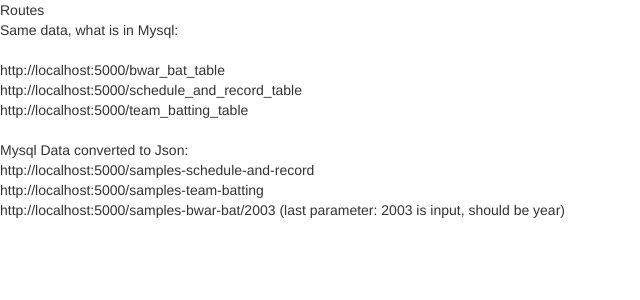
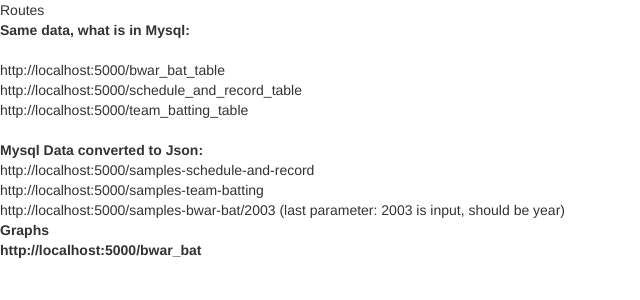
Before and after one commit to tkhutunishvili/project-baseball, a Flask app: page / in a window 1280 px wide. Shown: the top 300 px of the page, without its empty margins (0-640 px from the left). Run offline with Flask 2, Linux system fonts and the light colour scheme; some libraries are stand-ins or nearby versions.

Commit message:
updated  README.md and Index.html

```diff
--- a/Flusk-app/templates/index.html
+++ b/Flusk-app/templates/index.html
@@ -15,17 +15,21 @@
 
 <p>
 Routes</br>
-Same data, what is in Mysql:</br>
+<b>Same data, what is in Mysql:</b></br>
 </br>
 http://localhost:5000/bwar_bat_table </br>
 http://localhost:5000/schedule_and_record_table </br>
 http://localhost:5000/team_batting_table </br>
 </br>
-Mysql Data converted to Json:</br>
+<b>Mysql Data converted to Json:</b></br>
 http://localhost:5000/samples-schedule-and-record <br>
 http://localhost:5000/samples-team-batting<br>
 http://localhost:5000/samples-bwar-bat/2003 (last parameter: 2003 is input, should be year)
+<br>
+<b>Graphs<b></br>
+http://localhost:5000/bwar_bat
 </p>
+
 
   <!-- <script src="https://cdn.plot.ly/plotly-1.31.2.min.js"></script> -->
   <script src="https://cdnjs.cloudflare.com/ajax/libs/d3/5.5.0/d3.js"></script>
```
Also changed, not shown: README.md.
